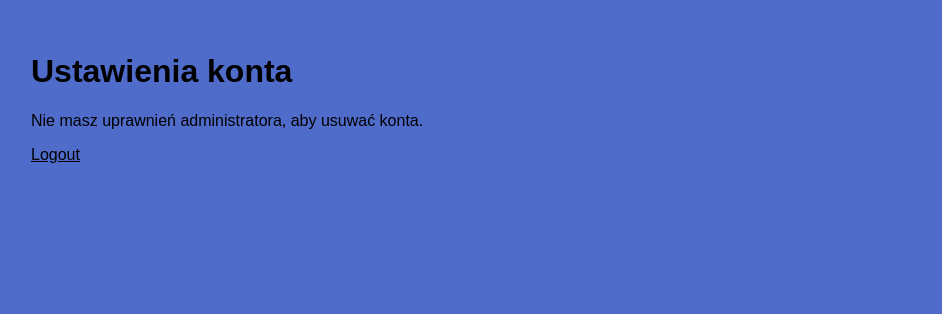
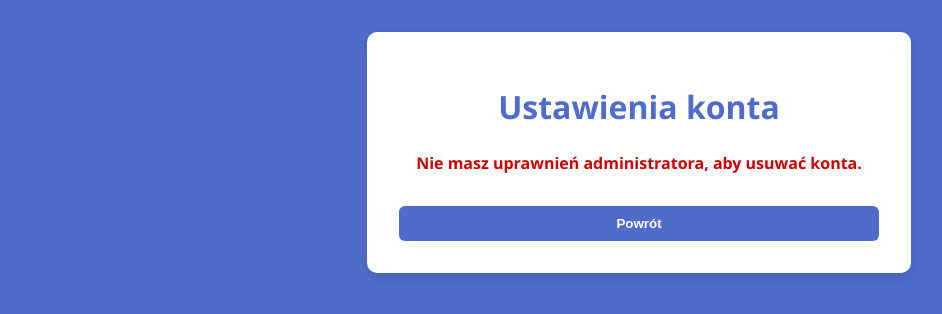
Before and after one commit to KonPaclawski/ZTPAI, a React (Create React App) app in the folder frontend/: page /settings in a window 1280 px wide. Shown: the top 314 px of the page, without its empty margins (1-943 px from the left). Built offline with nearby package versions, Linux system fonts and the light colour scheme.

Commit message:
fix(.css): fixed styling so it doesn't mix with others

```diff
--- a/frontend/src/Login.css
+++ b/frontend/src/Login.css
@@ -31,12 +31,14 @@ body {
     flex-direction: column;
 }
 
-form {
+.login-container > form {
     display: flex;
     flex-direction: column;
+    align-items: center;
+    justify-content: center;
 }
 
-input {
+.login-container > form > input {
     margin: 10px 0;
     padding: 10px;
     border-radius: 5px;
@@ -44,22 +46,19 @@ input {
     font-size: 16px;
 }
 
-button {
+.login-container > form > button {
     margin: 10px 0;
     padding: 10px;
     border-radius: 5px;
     border: none;
     font-size: 16px;
-    background-color: #D1D1D1;
     cursor: pointer;
-    width: 50%;
     color: black;
     font-weight: bold;
-    margin-left: 25%;
+    border: 2px solid black;
 }
 
 a {
-    text-decoration: underline;
     color: black;
     font-size: 16px;
 }
--- a/frontend/src/Register.css
+++ b/frontend/src/Register.css
@@ -32,12 +32,14 @@ body {
     flex-direction: column;
 }
 
-form{
+.register-container > form {
     display: flex;
     flex-direction: column;
+    align-items: center;
+    justify-content: center;;
 }
 
-input{
+.register-container > form > input {
     margin: 10px 0;
     padding: 10px;
     border-radius: 5px;
@@ -45,22 +47,19 @@ input{
     font-size: 16px;
 }
 
-button{
+.register-container > form > button {
     margin: 10px 0;
     padding: 10px;
     border-radius: 5px;
     border: none;
     font-size: 16px;
-    background-color: white;
     cursor: pointer;
-    width:50%;
     color: black;
     font-weight: bold;
-    margin-left:25%;
+    border: 2px solid black;
 }
 
 a{
-    text-decoration: underline;
     color: black;
     font-size: 16px;
 }
--- a/frontend/src/Settings.jsx
+++ b/frontend/src/Settings.jsx
@@ -1,14 +1,16 @@
 import React, { useState } from "react";
 import axios from "axios";
+import { useNavigate } from "react-router-dom";
 
 const Settings = () => {
   const userRole = localStorage.getItem("userRole");
   const [usernameToDelete, setUsernameToDelete] = useState("");
   const [message, setMessage] = useState("");
   const [messageColor, setMessageColor] = useState("red");
+  const navigate = useNavigate();
 
   const handleDeleteUser = async () => {
-    if (!usernameToDelete) {
+    if (!usernameToDelete.trim()) {
       setMessage("⚠️ Wprowadź nazwę użytkownika.");
       setMessageColor("red");
       return;
@@ -27,7 +29,7 @@ const Settings = () => {
     }
 
     try {
-      const response = await axios.delete(
+      await axios.delete(
         `http://localhost:8000/api/admin/delete-user/${usernameToDelete}/`,
         {
           headers: {
@@ -46,7 +48,7 @@ const Settings = () => {
       } else if (error.response?.status === 401) {
         setMessage("🔒 Sesja wygasła. Zaloguj się ponownie.");
         localStorage.clear();
-        window.location.href = "/login";
+        navigate("/login");
       } else {
         setMessage("⚠️ Wystąpił błąd podczas usuwania użytkownika.");
       }
@@ -54,58 +56,118 @@ const Settings = () => {
     }
   };
 
+  const styles = {
+    container: {
+      maxWidth: "480px",
+      margin: "2rem auto",
+      padding: "2rem",
+      boxShadow: "0 4px 12px rgba(0,0,0,0.1)",
+      borderRadius: "10px",
+      backgroundColor: "#fff",
+    },
+    heading: {
+      marginBottom: "1.5rem",
+      color: "#4F6CCB",
+      textAlign: "center",
+    },
+    label: {
+      display: "block",
+      marginBottom: "0.5rem",
+      fontWeight: "600",
+      color: "#333",
+    },
+    input: {
+      width: "100%",
+      padding: "0.5rem",
+      borderRadius: "6px",
+      border: "1px solid #ccc",
+      fontSize: "1rem",
+      marginBottom: "1rem",
+      boxSizing: "border-box",
+    },
+    button: {
+      backgroundColor: "#cc0000",
+      color: "#fff",
+      padding: "0.6rem 1.2rem",
+      border: "none",
+      borderRadius: "6px",
+      cursor: "pointer",
+      fontWeight: "600",
+      fontSize: "1rem",
+      width: "100%",
+      transition: "background-color 0.3s ease",
+    },
+    buttonHover: {
+      backgroundColor: "#a30000",
+    },
+    message: {
+      marginTop: "1rem",
+      fontWeight: "600",
+      textAlign: "center",
+    },
+    logoutBtn: {
+      marginTop: "2rem",
+      display: "block",
+      width: "100%",
+      backgroundColor: "#4F6CCB",
+      color: "white",
+      border: "none",
+      padding: "0.6rem",
+      borderRadius: "6px",
+      fontWeight: "600",
+      cursor: "pointer",
+      textAlign: "center",
+      textDecoration: "none",
+    },
+  };
+
   return (
-    <div style={{ padding: "2rem", fontFamily: "Arial" }}>
-      <h1>Ustawienia konta</h1>
+    <div style={styles.container}>
+      <h1 style={styles.heading}>Ustawienia konta</h1>
 
       {userRole === "admin" ? (
-        <div>
-          <h2 style={{ marginBottom: "1rem" }}>Panel administratora</h2>
-          <label>
+        <>
+          <h2 style={{ ...styles.heading, fontSize: "1.25rem" }}>
+            Panel administratora
+          </h2>
+
+          <label style={styles.label} htmlFor="usernameToDelete">
             Nazwa użytkownika do usunięcia:
+          </label>
           <input
+            id="usernameToDelete"
             type="text"
             value={usernameToDelete}
             onChange={(e) => setUsernameToDelete(e.target.value)}
             placeholder="np. jan.kowalski"
-              style={{
-                marginLeft: "1rem",
-                padding: "0.5rem",
-                borderRadius: "4px",
-                border: "1px solid #ccc",
-              }}
+            style={styles.input}
           />
-          </label>
-          <br />
           <button
+            style={styles.button}
             onClick={handleDeleteUser}
-            style={{
-              marginTop: "1rem",
-              padding: "0.5rem 1rem",
-              backgroundColor: "#cc0000",
-              color: "white",
-              border: "none",
-              borderRadius: "4px",
-              cursor: "pointer",
-            }}
+            onMouseOver={(e) => (e.currentTarget.style.backgroundColor = "#a30000")}
+            onMouseOut={(e) => (e.currentTarget.style.backgroundColor = "#cc0000")}
           >
             Usuń konto użytkownika
           </button>
           {message && (
-            <p style={{ color: messageColor, marginTop: "1rem" }}>{message}</p>
+            <p style={{ ...styles.message, color: messageColor }}>{message}</p>
           )}
-        </div>
+        </>
       ) : (
-        <p>Nie masz uprawnień administratora, aby usuwać konta.</p>
+        <p style={{ textAlign: "center", color: "#cc0000", fontWeight: "600" }}>
+          Nie masz uprawnień administratora, aby usuwać konta.
+        </p>
       )}
-      <a
+
+      <button
+        style={styles.logoutBtn}
         onClick={() => {
-              localStorage.clear();
-              navigate("/login");
+          navigate("/dashboard");
         }}
       >
-            Logout
-          </a>
+        Powrót
+      </button>
     </div>
   );
 };
--- a/frontend/src/index.jsx
+++ b/frontend/src/index.jsx
@@ -7,6 +7,7 @@ import Login from "./Login";
 import Dashboard from "./Dashboard";
 import Settings from "./Settings";
 import NewBudget from "./newBudget";
+import Budget from "./Budget";
 
 const rootElement = document.getElementById("root");
 const root = ReactDOM.createRoot(rootElement);
@@ -21,6 +22,7 @@ root.render(
         <Route path="/dashboard" element={<Dashboard />} />
         <Route path="/newBudget" element={<NewBudget />} />
         <Route path="/settings" element={<Settings />} />
+        <Route path="/budgets/:id" element={<Budget />} />
       </Routes>
     </Router>
   </React.StrictMode>
```
Lines whose indentation alone changed are shown as unchanged.
